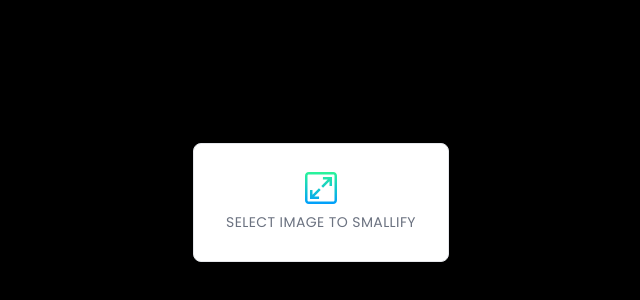
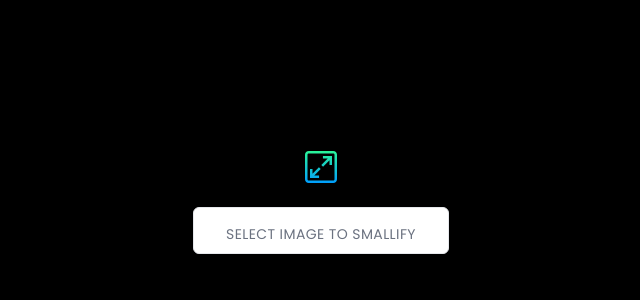
Before and after one commit to romeopeter/Smallify, a website built with Vite: page src/renderer/index.html in a window 1280 px wide. Shown: the part 198-498 px from the top of the page, without its empty margins (319-959 px from the left). Built offline with nearby package versions, Linux system fonts and the light colour scheme; files whose address does not match are found by name.

Commit message:
renderer

```diff
--- a/src/renderer/index.html
+++ b/src/renderer/index.html
@@ -16,10 +16,10 @@
       class="max-w-xl m-auto h-screen flex flex-col align-center justify-center"
     >
       <div class="flex flex-col w-full items-center justify-center bg-grey-lighter">
+        <img src="./images/logo.svg" width="32" alt="" style="margin-bottom: 1.5rem;" />
         <label
-          class="w-64 flex flex-col items-center px-4 py-7 bg-white text-gray-500 rounded-lg shadow-lg tracking-wide uppercase border border-blue cursor-pointer hover:text-white"
+          class="w-64 flex flex-col items-center px-4 py-2 bg-white text-gray-500 rounded-md shadow-lg tracking-wide uppercase border border-blue cursor-pointer hover:text-white"
         >
-          <img src="./renderer/images/logo.svg" width="32" alt="" />
           <span class="mt-2 leading-normal text-sm">Select image to smallify</span>
           <input id="img" type="file" class="hidden" />
         </label>
@@ -65,6 +65,6 @@
     </div>
 
     <!-- Preload script -->
-    <script src="./script/preload.js" defer></script>
+    <script src="./rendererScript.js" defer></script>
   </body>
 </html>
```
